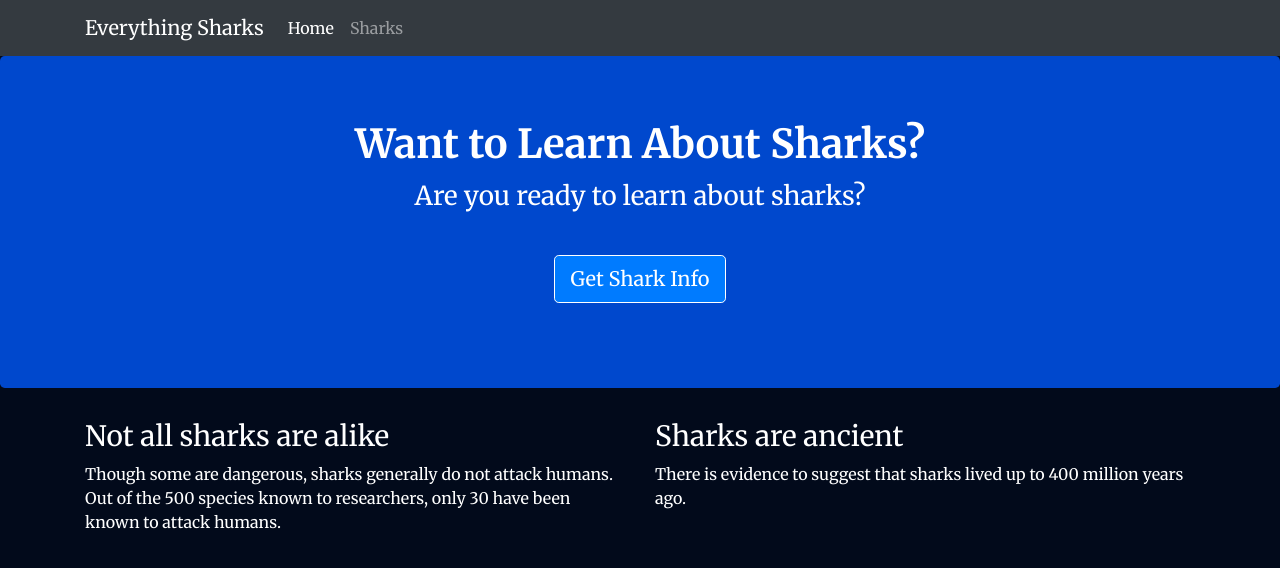
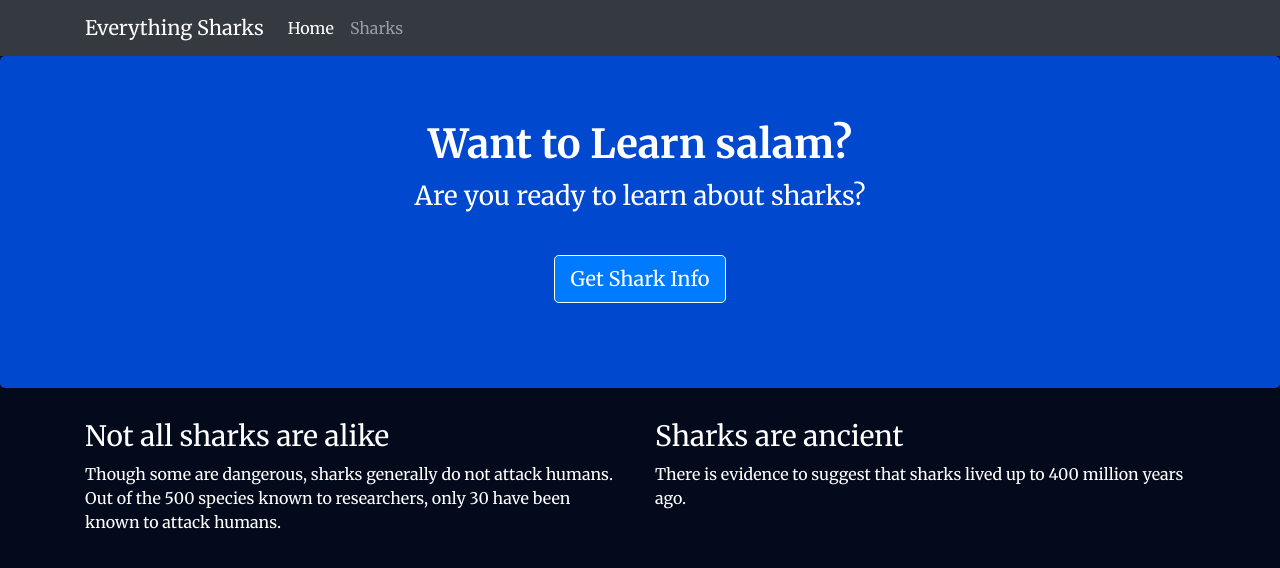
Before and after one commit to sitenak/smartway, a website: page views/index.html in a window 1280 px wide. Drawn offline with nearby package versions, Linux system fonts and the light colour scheme.

Commit message:
Update index.html

```diff
--- a/views/index.html
+++ b/views/index.html
@@ -27,7 +27,7 @@
     </nav>
     <div class="jumbotron">
         <div class="container">
-            <h1>Want to Learn About Sharks?</h1>
+            <h1>Want to Learn salam?</h1>
             <p>Are you ready to learn about sharks?</p>
             <br>
             <p><a class="btn btn-primary btn-lg" href="/sharks" role="button">Get Shark Info</a>
```
